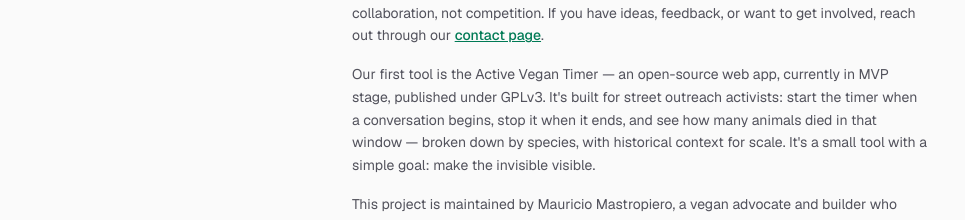
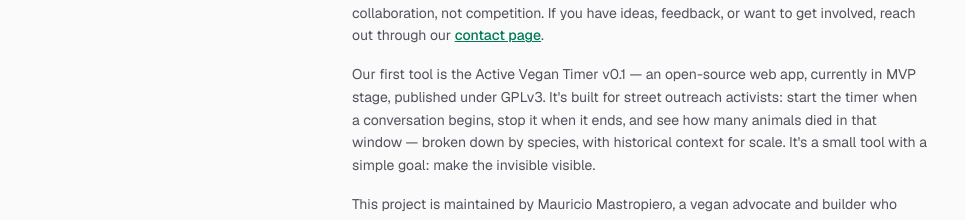
Before and after one commit to maumastro2020-veg/KilledAnimalsTimer, a Next.js app: page /about in a window 1280 px wide. Shown: the part 410-630 px from the top of the page, without its empty margins (0-965 px from the left). Built offline with nearby package versions, Linux system fonts and the light colour scheme.

Commit message:
Mention v0.1 next to the Timer in About copy

```diff
--- a/src/app/about/page.tsx
+++ b/src/app/about/page.tsx
@@ -46,7 +46,7 @@
           </p>
 
           <p>
-            Our first tool is the Active Vegan Timer — an
+            Our first tool is the Active Vegan Timer v0.1 — an
             open-source web app, currently in MVP stage, published under
             GPLv3. It&apos;s built for street outreach activists: start the
             timer when a conversation begins, stop it when it ends, and see
```
